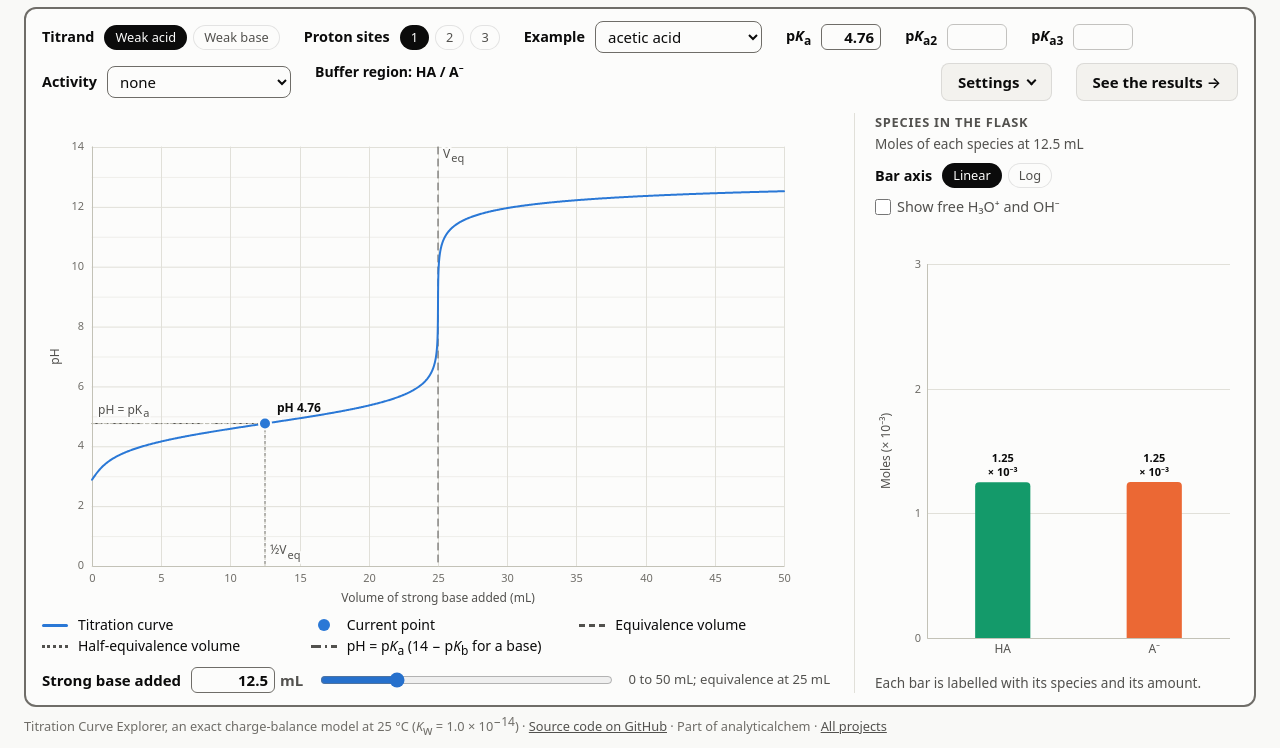
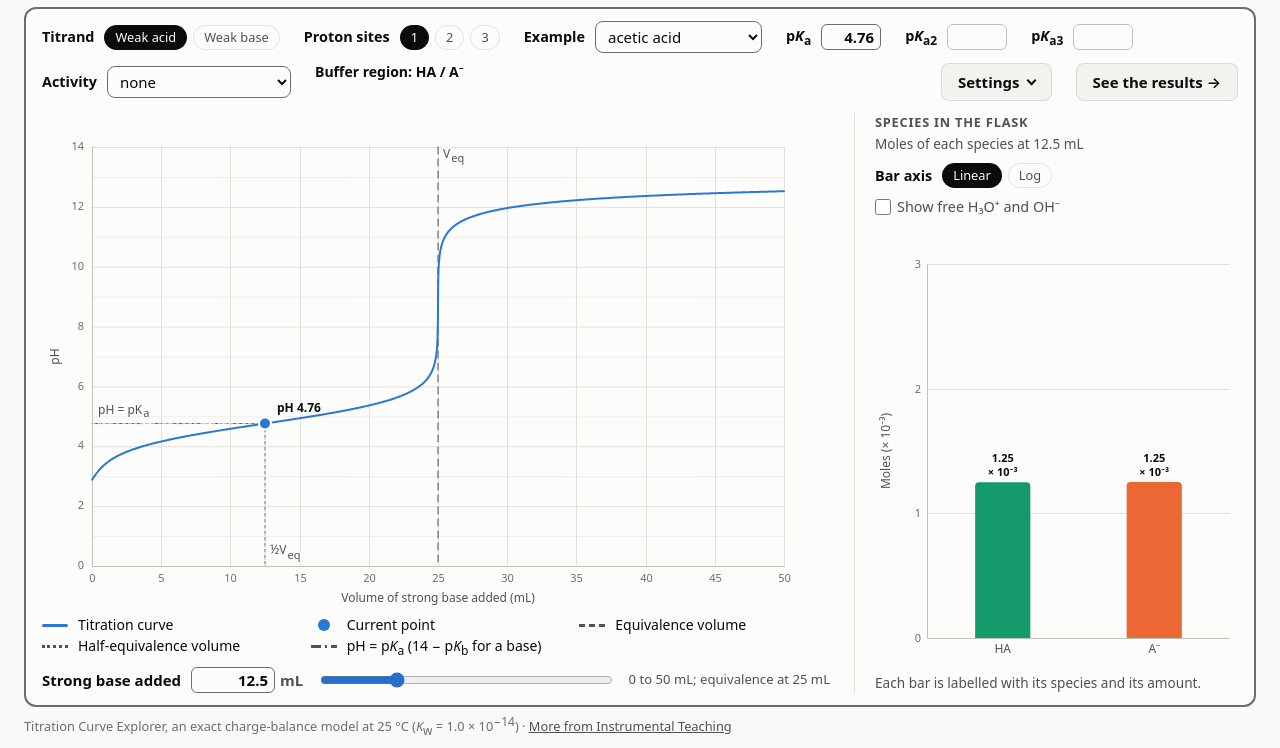
Before and after one commit to analyticalchem/weaktitration, a plain HTML site: page index.html in a window 1280 px wide. Shown: the part 52-800 px from the top of the page. Drawn offline with Linux system fonts and the light colour scheme.

Commit message:
Footer: link to Instrumental Teaching instead of GitHub and analyticalchem
Co-Authored-By: Claude Opus 5.5 <noreply@anthropic.com>

```diff
--- a/index.html
+++ b/index.html
@@ -414,7 +414,7 @@
   </main>
 
   <footer class="site-footer">
-    <p>Titration Curve Explorer, an exact charge-balance model at 25 °C (<i>K</i><sub>w</sub> = 1.0 × 10<sup>−14</sup>) · <a href="https://github.com/analyticalchem/weaktitration">Source code on GitHub</a> · Part of analyticalchem · <a href="https://analyticalchem.github.io/">All projects</a></p>
+    <p>Titration Curve Explorer, an exact charge-balance model at 25 °C (<i>K</i><sub>w</sub> = 1.0 × 10<sup>−14</sup>) · <a href="https://instrumentalteaching.com/">More from Instrumental Teaching</a></p>
   </footer>
 
   <p id="load-status" class="visually-hidden" role="status"></p>
```
